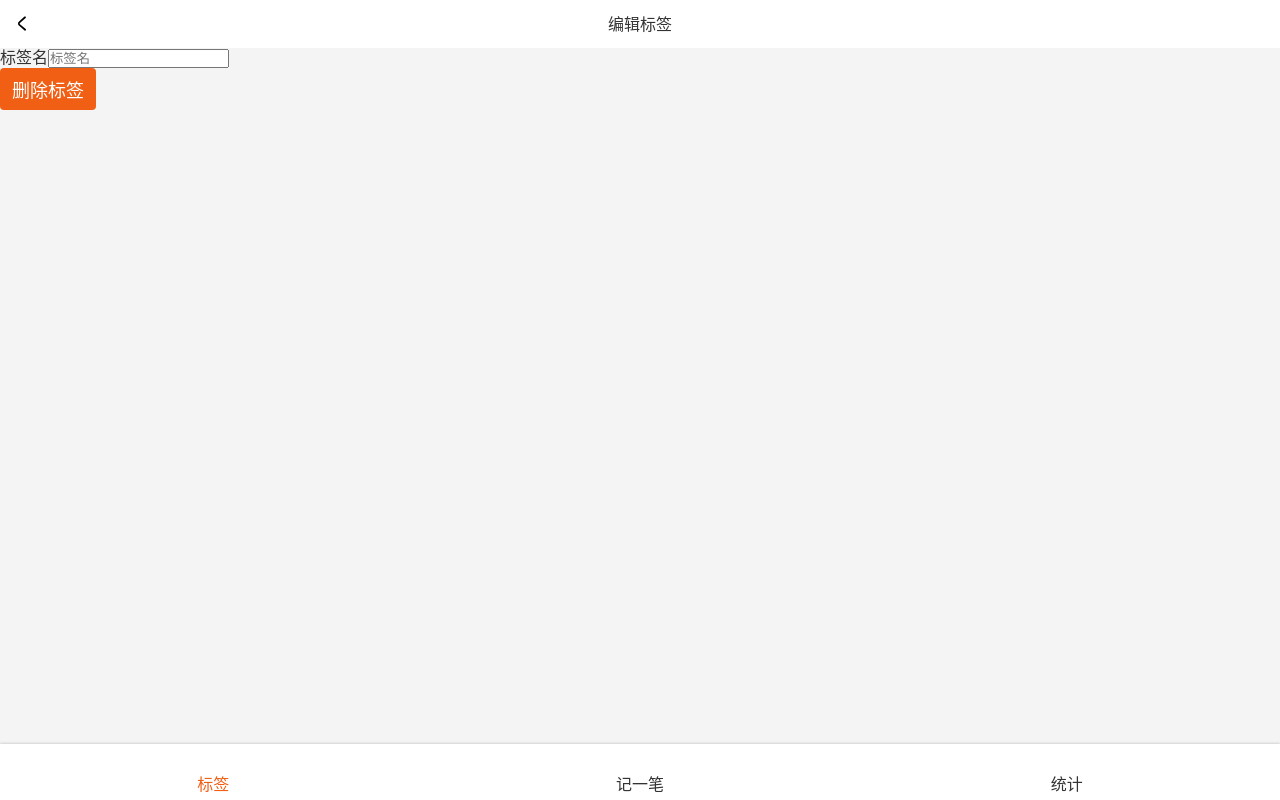
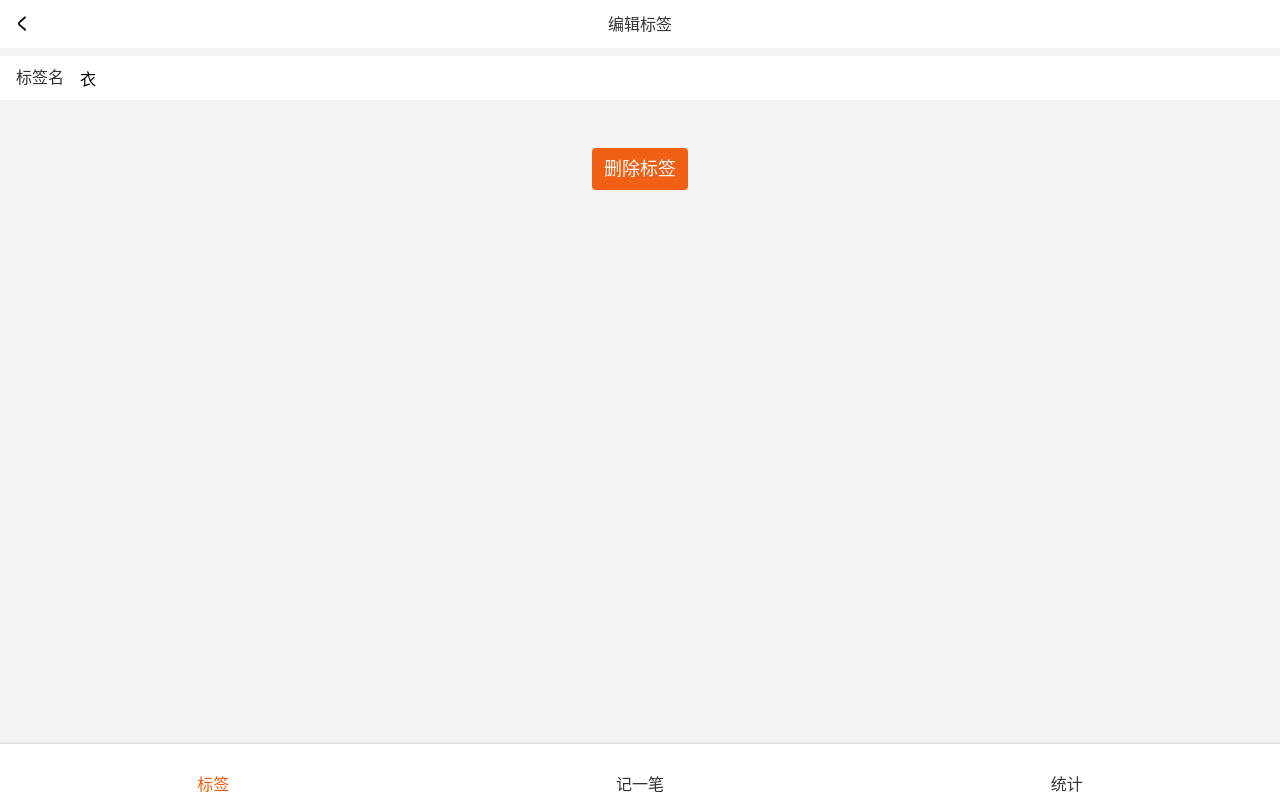
Before and after one commit to 123164867376464646/morney-react, a React app: page /#/tags/1 in a window 1280 px wide. Built offline with nearby package versions, Linux system fonts and the light colour scheme.

Commit message:
Tag.tsx 样式完成

```diff
--- a/src/components/Button.tsx
+++ b/src/components/Button.tsx
@@ -3,7 +3,7 @@
 const Button = styled.button`
   font-size: 18px;
   border: none;
-  padding: 8px 12px;
+  padding: 10px 12px;
   border-radius: 4px;
   background: rgba(241, 95, 20);
   color: white;
--- /dev/null
+++ b/src/components/Center.tsx
@@ -0,0 +1,9 @@
+import styled from 'styled-components';
+
+const Center = styled.div`
+  display: flex;
+  flex-direction: column;
+  justify-content: center;
+  align-items: center;
+`;
+export {Center}
--- a/src/components/Input.tsx
+++ b/src/components/Input.tsx
@@ -15,7 +15,7 @@
     width: 100%;
     background: none;
     border: none;
-    height: 72px;
+    height: 44px;
   }
 `;
 type Props = {
--- /dev/null
+++ b/src/components/Space.tsx
@@ -0,0 +1,6 @@
+import styled from 'styled-components';
+
+const Space = styled.div`
+  height: 16px;
+`;
+export {Space}
--- a/src/index.scss
+++ b/src/index.scss
@@ -37,8 +37,8 @@
   outline: none;
 }
 
-button {
-  font-family: inherit;
+button, input {
+  font: inherit;
 }
 
 .icon {
--- a/src/views/Label.tsx
+++ b/src/views/Label.tsx
@@ -5,6 +5,8 @@
 import Icon from '../components/Icon';
 import {Link} from 'react-router-dom';
 import {Button} from '../components/Button';
+import {Center} from '../components/Center';
+import {Space} from '../components/Space';
 
 const TagList = styled.ol`
   font-size: 16px;
@@ -23,15 +25,6 @@
   }
 `;
 
-const Center = styled.div`
-  display: flex;
-  flex-direction: column;
-  justify-content: center;
-  align-items: center;
-`;
-const Space = styled.div`
-  height: 16px;
-`;
 
 function Tags() {
 	const {tags} = useTags();
--- a/src/views/Money/NoteSection.tsx
+++ b/src/views/Money/NoteSection.tsx
@@ -4,7 +4,7 @@
 
 const Wrapper = styled.section`
   background: #f5f5f5;
-  padding: 0 16px;
+  padding: 10px 16px;
   font-size: 14px;
 `;
 
@@ -23,6 +23,7 @@
 						 label="备注"
 						 value={note}
 						 onChange={onChange}
+						 placeholder='在这里输入备注'
 			/>
 		</Wrapper>
 	);
--- a/src/views/Tag.tsx
+++ b/src/views/Tag.tsx
@@ -5,6 +5,9 @@
 import Icon from '../components/Icon';
 import {Button} from '../components/Button';
 import styled from 'styled-components';
+import {Input} from '../components/Input';
+import {Center} from '../components/Center';
+import {Space} from '../components/Space';
 
 type Params = {
 	id: string
@@ -12,15 +15,20 @@
 const TopBar = styled.header`
   display: flex;
   justify-content: space-between;
-	align-items: center;
-	line-height: 	20px;
-	padding: 14px;
-	background: white;
+  align-items: center;
+  line-height: 20px;
+  padding: 14px;
+  background: white;
 
   > .emptyBox {
     width: 1em;
     height: 1em;
   }
+`;
+const InputWrapper = styled.div`
+  background: white;
+  padding: 0 16px;
+  margin-top: 8px;
 `;
 const Tag: React.FC = () => {
 	const {findTag} = useTags();
@@ -34,16 +42,16 @@
 				<span className="emptyBox"></span>
 			</TopBar>
 			<div>
-				<label>
-					<span>标签名</span>
-					<input type="text"
-								 placeholder="标签名"
-					/>
-				</label>
+				<InputWrapper>
+					<Input label="标签名" type="text" placeholder="标签名" value={tag.name}/>
+				</InputWrapper>
 			</div>
-			<div>
+			<Center>
+				<Space/>
+				<Space/>
+				<Space/>
 				<Button>删除标签</Button>
-			</div>
+			</Center>
 		</Layout>
 	);
 };
```
